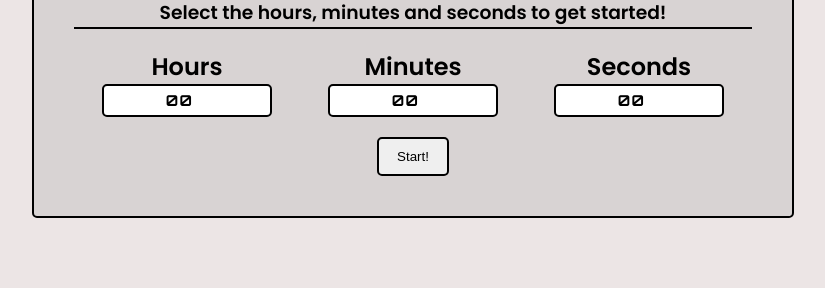
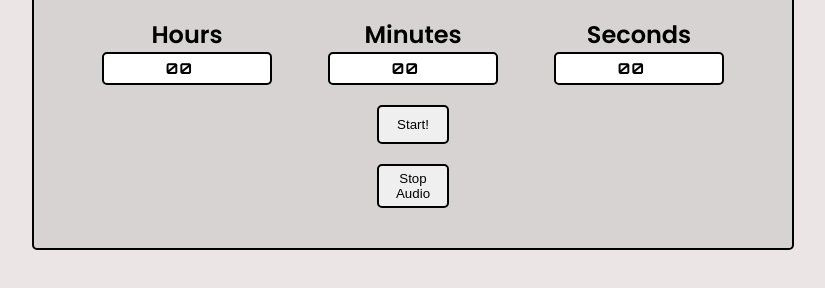
Before and after one commit to zSandro0131/timer-sandro, a plain HTML site: page Timer/index.html in a window 1280 px wide. Shown: the part 350-638 px from the top of the page, without its empty margins (227-1052 px from the left). Drawn offline with Linux system fonts and the light colour scheme.

Commit message:
Add files via upload

```diff
--- a/Timer/index.html
+++ b/Timer/index.html
@@ -42,6 +42,9 @@
         <div class="start-btn">
           <button id="start-btn">Start!</button>
         </div>
+        <div class="stopSound">
+          <button class="stopAudioBtn" id="stopAudio">Stop Audio</button>
+        </div>
       </div>
 
       <div class="audio">
--- a/Timer/script.js
+++ b/Timer/script.js
@@ -1,5 +1,7 @@
 const display = document.getElementById('timer');
 const startBtn = document.getElementById("start-btn");
+const stopAudioBtn = document.getElementById('stopAudio')
+const audio = document.getElementById("audio")
 
 startBtn.addEventListener('click', () => {
     const hours = document.getElementById("hours-input");
@@ -38,3 +40,8 @@ const timer = (duration, display) => {
 
     }, 1000);
 }
+
+
+stopAudioBtn.addEventListener('click' , ()=> {
+    audio.pause()
+})
--- a/Timer/style.css
+++ b/Timer/style.css
@@ -92,3 +92,23 @@ body{
     background-color: rgb(209, 202, 202);
     transition: all .5s;
 }
+
+.stopSound {
+    display: flex;
+    justify-content: center;
+    align-items: center;
+    margin-top: 20px;
+}
+
+.stopSound button {
+    padding: 5px;
+    width: 4.5rem;
+    border-radius: 5px;
+    border: 2px solid black;
+    cursor: pointer;
+}
+
+.stopSound button:hover{
+    background-color: rgb(209, 202, 202);
+    transition: all .5s;
+}
```
